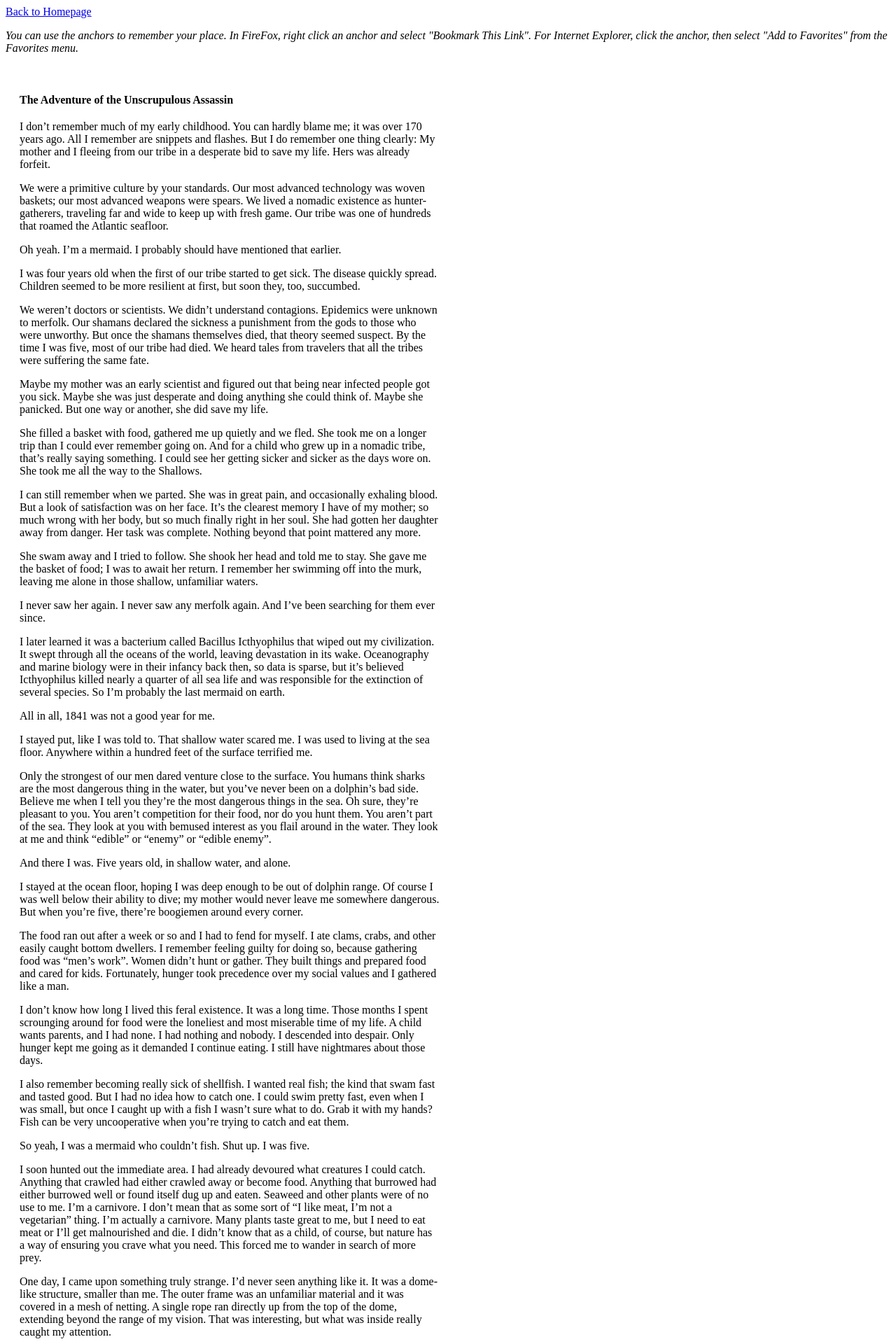
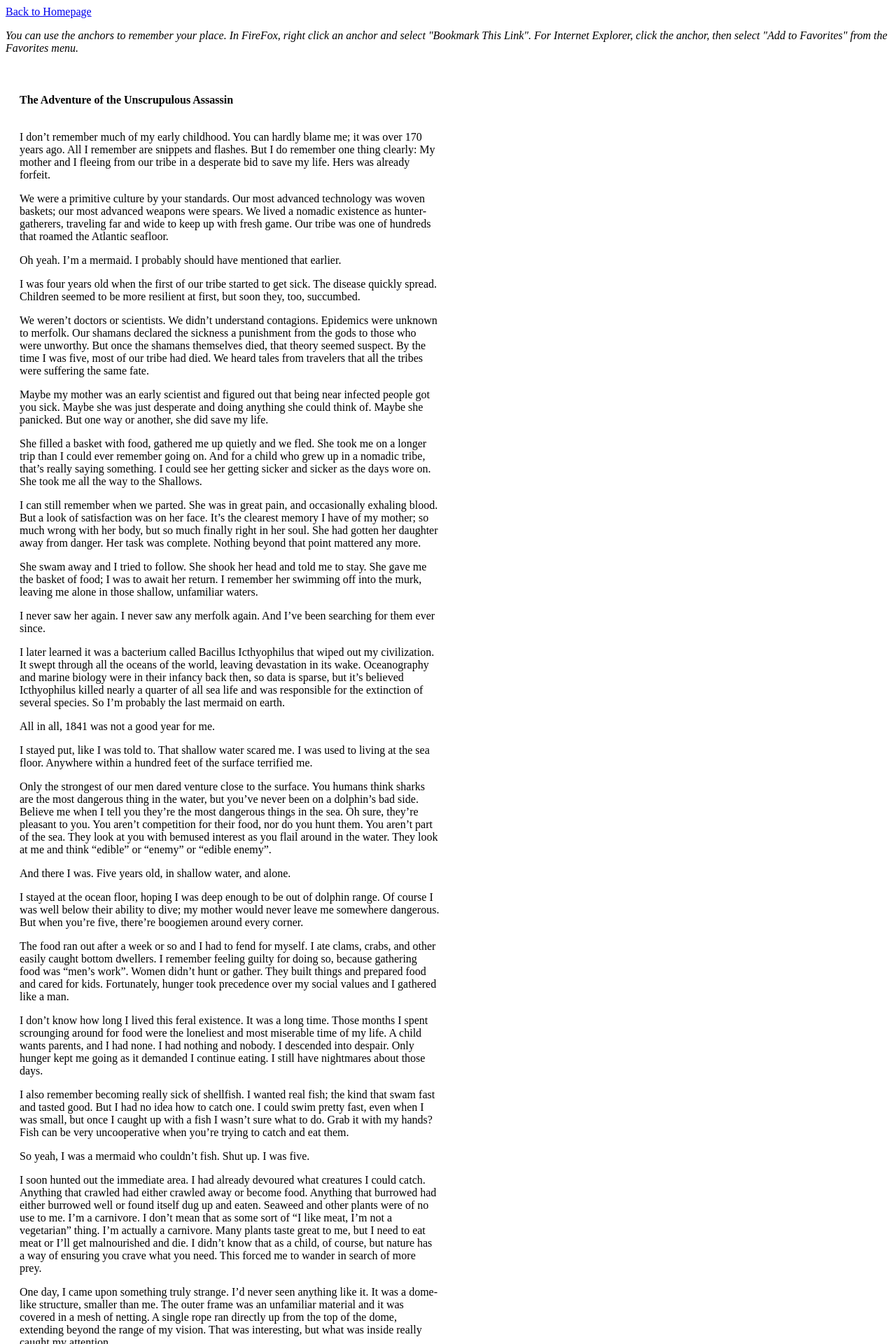
Before and after one commit to 0x000m/old, a Jekyll site: the page built from test.md, in a window 1280 px wide. Shown: the top 1920 px of the page at 70% size. Built offline with Jekyll 4.4.1, drawn with Linux system fonts in a browser that asks for light colours.

Commit message:
Update default.html

```diff
--- a/_layouts/default.html
+++ b/_layouts/default.html
@@ -2,7 +2,7 @@
   <meta name="viewport" content="width=device-width, initial-scale=1">
   <head>
     <style>
-      main{max-width:600px; padding:20px;}.page-header{margin-bottom:20px;}.page-teaser{margin-bottom:20px;}</style>
+      main{max-width:600px; padding:20px;}.page-header{margin-bottom:35px;}.page-teaser{margin-bottom:20px;}</style>
   </head>
   <body>
 
```
